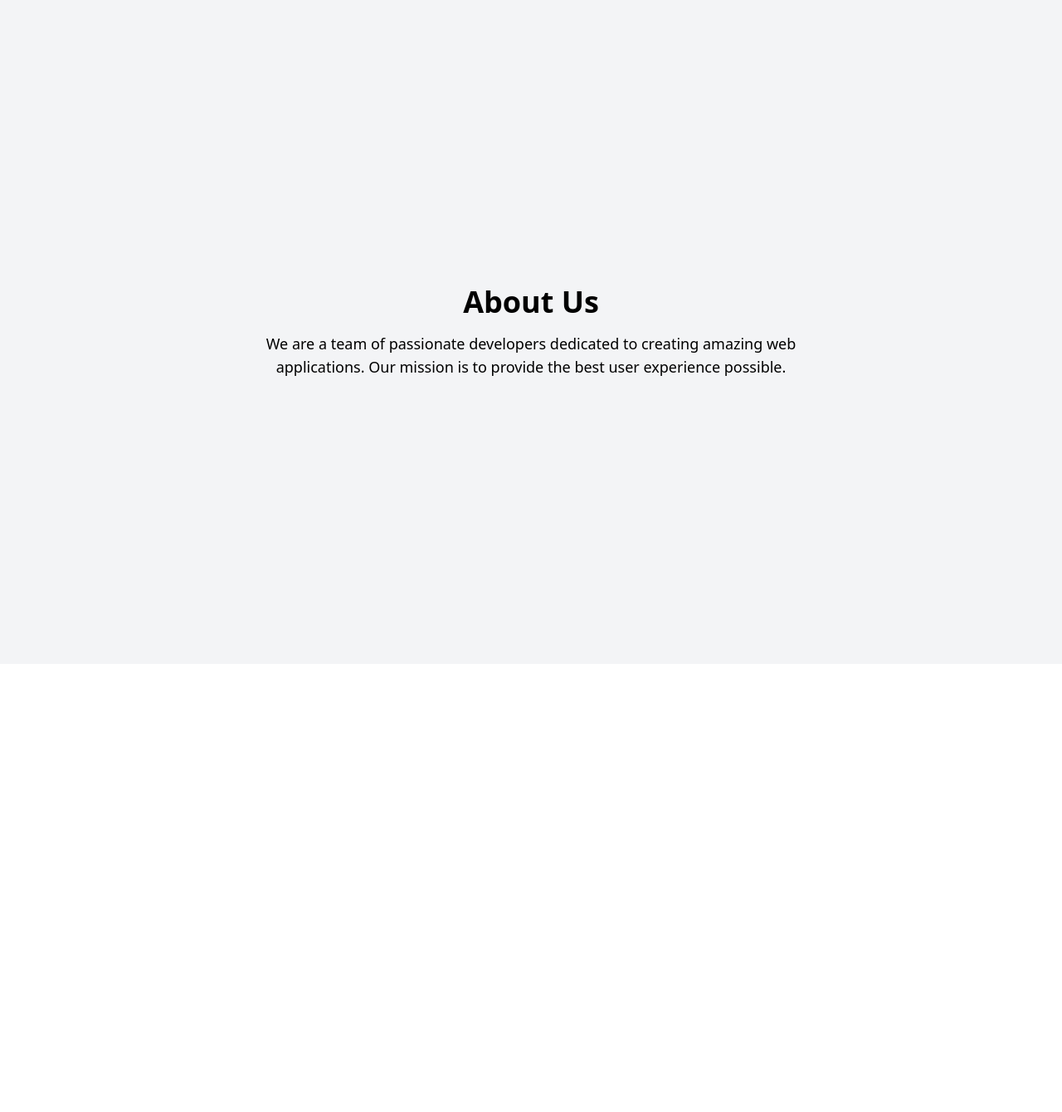
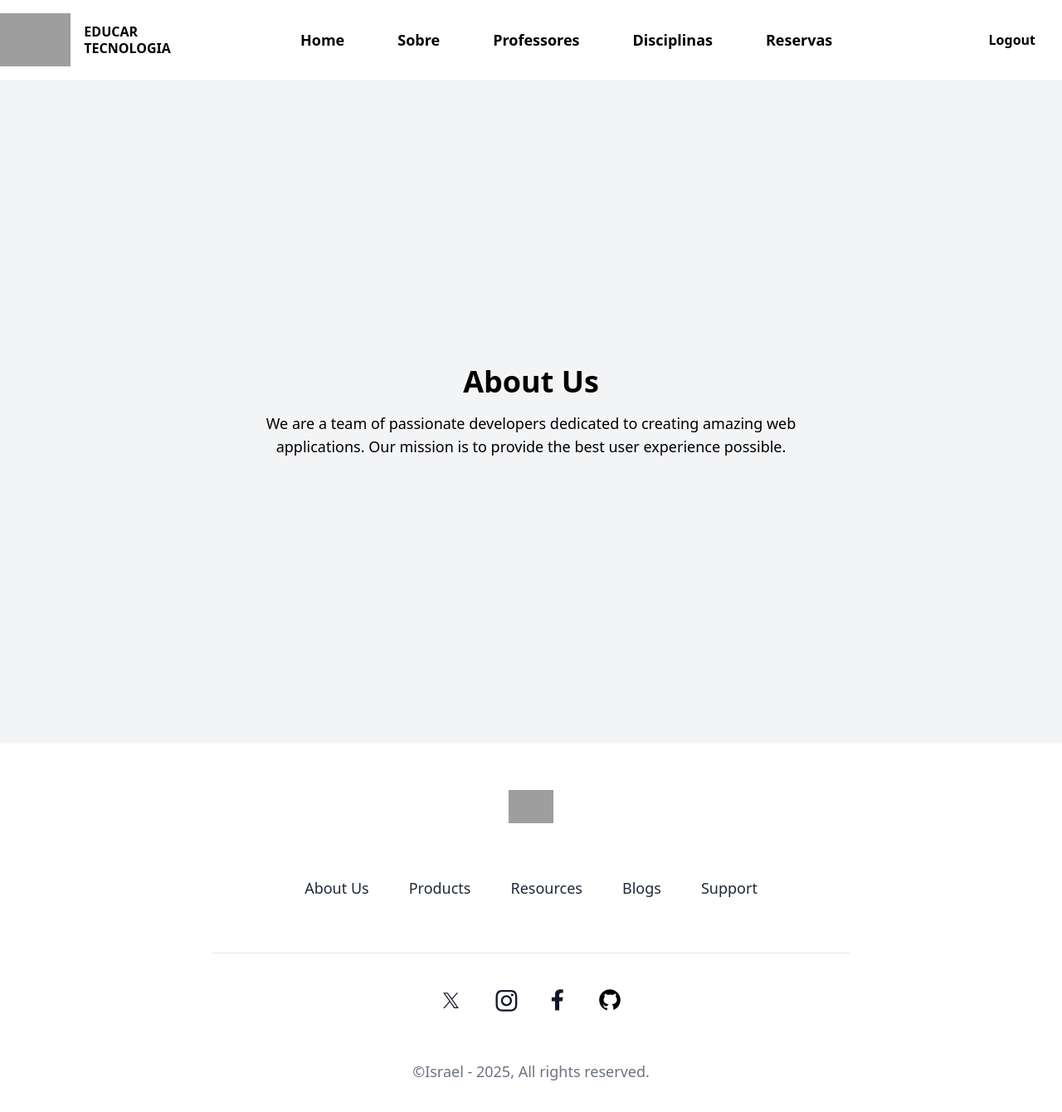
Before and after one commit to RaelMorais/front_formativo, a React (Vite) app: page /about in a window 1280 px wide. Shown: the top 1340 px of the page at 83% size. Before the commit the page ends 800 px from the top, so only its background shows below. Built offline with nearby package versions, Linux system fonts and the light colour scheme; grey boxes are pictures that could not be loaded.

Commit message:
add footer e header

```diff
--- a/src/components/pagesComponents/About.jsx
+++ b/src/components/pagesComponents/About.jsx
@@ -1,5 +1,9 @@
+import { NavBar } from "../NavBar";
+import { Footer } from "../Footer";
 export function About() {
   return (
+    <>
+    <NavBar />
     <div className="flex flex-col items-center justify-center h-screen bg-gray-100">
       <h1 className="text-4xl font-bold mb-4">About Us</h1>
       <p className="text-lg text-center max-w-2xl">
@@ -8,5 +12,7 @@ export function About() {
         possible.
       </p>
     </div>
+    <Footer />
+    </>
   );
 }
```
